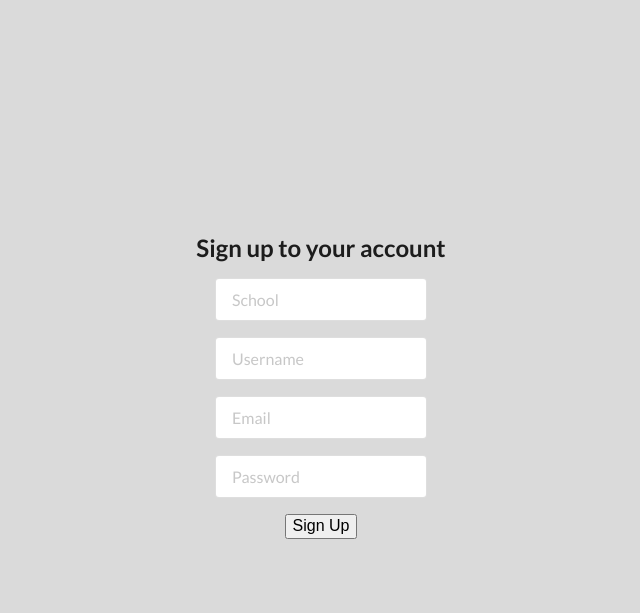
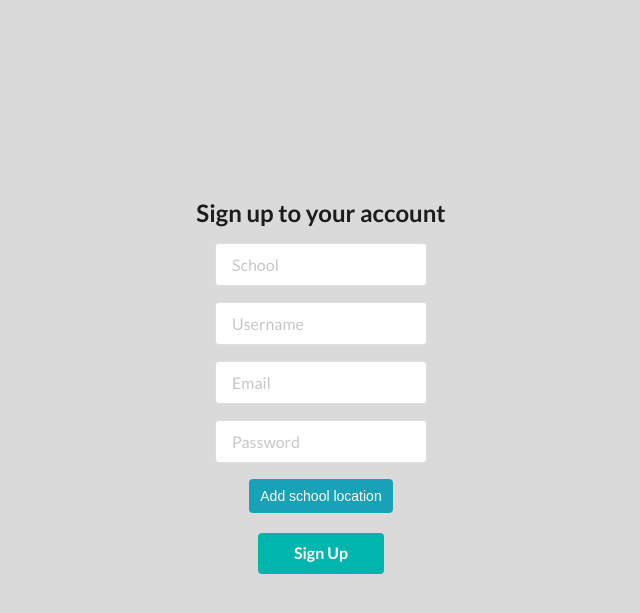
Before and after one commit to gauravuttarkar/LearningCurve1, a Django app: template login/templates/school.html in a window 1280 px wide. Shown: the top 613 px of the page, without its empty margins (319-959 px from the left). Run offline with Django 3.2, Linux system fonts and the light colour scheme; the template is opened without the code that fills it, so the values that code supplies are empty; some libraries are stand-ins or nearby versions.

Commit message:
added maps

```diff
--- a/login/templates/school.html
+++ b/login/templates/school.html
@@ -2,6 +2,12 @@
 <!DOCTYPE html>
 <html>
 <head>
+
+  <link rel="stylesheet" href="https://maxcdn.bootstrapcdn.com/bootstrap/4.0.0/css/bootstrap.min.css" integrity="sha384-Gn5384xqQ1aoWXA+058RXPxPg6fy4IWvTNh0E263XmFcJlSAwiGgFAW/dAiS6JXm" crossorigin="anonymous">
+
+  <script src="https://code.jquery.com/jquery-3.2.1.slim.min.js" integrity="sha384-KJ3o2DKtIkvYIK3UENzmM7KCkRr/rE9/Qpg6aAZGJwFDMVNA/GpGFF93hXpG5KkN" crossorigin="anonymous"></script>
+<script src="https://cdnjs.cloudflare.com/ajax/libs/popper.js/1.12.9/umd/popper.min.js" integrity="sha384-ApNbgh9B+Y1QKtv3Rn7W3mgPxhU9K/ScQsAP7hUibX39j7fakFPskvXusvfa0b4Q" crossorigin="anonymous"></script>
+<script src="https://maxcdn.bootstrapcdn.com/bootstrap/4.0.0/js/bootstrap.min.js" integrity="sha384-JZR6Spejh4U02d8jOt6vLEHfe/JQGiRRSQQxSfFWpi1MquVdAyjUar5+76PVCmYl" crossorigin="anonymous"></script>
   <!-- Standard Meta -->
   <meta charset="utf-8" />
   <meta http-equiv="X-UA-Compatible" content="IE=edge,chrome=1" />
@@ -30,13 +36,14 @@
   <link rel="stylesheet" type="text/css" href="{% static 'components/site.css' %}">
   <link rel="stylesheet" type="text/css" href="{% static 'components/container.css' %}">
   <link rel="stylesheet" type="text/css" href="{% static 'components/grid.css' %}">
+  <link rel="stylesheet" type="text/css" href="{% static 'components/button.css' %}">
 <!--   <link rel="stylesheet" type="text/css" href="{% static 'components/header.css' %}">
   <link rel="stylesheet" type="text/css" href="{% static 'components/image.css' %}">
   <link rel="stylesheet" type="text/css" href="{% static 'components/menu.css' %}">
   <link rel="stylesheet" type="text/css" href="{% static 'components/divider.css' %}">
   <link rel="stylesheet" type="text/css" href="{% static 'components/dropdown.css' %}">
   <link rel="stylesheet" type="text/css" href="{% static 'components/segment.css' %}">
-  <link rel="stylesheet" type="text/css" href="{% static 'components/button.css' %}">
+
   <link rel="stylesheet" type="text/css" href="{% static 'components/list.css' %}">
   <link rel="stylesheet" type="text/css" href="{% static 'components/icon.css' %}">
   <link rel="stylesheet" type="text/css" href="{% static 'components/sidebar.css' %}">
@@ -61,8 +68,20 @@
     .column {
       max-width: 450px;
     }
+    #map {
+   width: 100%;
+   height: 400px;
+   background-color: grey;
+  }
+
+  /* Set the size of the div element that contains the map */
+      /*#map {
+        height: 80%;
+        width: 60%%;
+      }*/
   </style>
-  <script>
+
+  <!-- <script>
   $(document)
     .ready(function() {
       $('.ui.form')
@@ -99,7 +118,7 @@
       ;
     })
   ;
-  </script>
+  </script> -->
 </head>
 <body>
 
@@ -134,13 +153,50 @@
             <input type="text" name="email" placeholder="Email">
           </div>
         </div>
+        <div class="field" style="display: none;">
+          <div class="ui left icon input">
+            <i class="user icon"></i>
+            <input id="loc" type="text" name="loc" placeholder="Location">
+          </div>
+        </div>
         <div class="field">
           <div class="ui left icon input">
             <i class="lock icon"></i>
             <input type="password" name="password" placeholder="Password">
           </div>
         </div>
-        <button class="ui fluid large teal submit button">Sign Up</button>
+
+        <button type="button" class="btn btn-info " data-toggle="modal" data-target="#myModal" onclick ="initMap()">Add school location</button>
+
+            <!-- Modal -->
+            <div id="myModal" class="modal fade" role="dialog">
+              <div class="modal-dialog">
+
+                <!-- Modal content-->
+                <div class="modal-content">
+                  <div class="modal-header">
+                    <h4 class="modal-title">Add your location</h4>
+                    <button type="button" class="close" data-dismiss="modal">&times;</button>
+
+                  </div>
+                  <div class="modal-body">
+
+                    <div id="map"></div>
+
+
+                  </div>
+                  <div class="modal-footer">
+                    <button type="button" class="btn btn-default" data-dismiss="modal">Close</button>
+                  </div>
+                </div>
+
+              </div>
+
+            </div>
+            <br><br>
+
+            <button class="ui fluid large teal submit button" style="width: 30%; margin: 0 auto;">Sign Up</button>
+
       </div>
 
       <div class="ui error message"></div>
@@ -155,6 +211,59 @@
     </div> -->
   </div>
 </div>
+    <script>
+// Initialize and add the map
+function initMap() {
+  // The location of Uluru
+  var uluru = {lat: -25.344, lng: 131.036};
+  // The map, centered at Uluru
+  var map = new google.maps.Map(
+      document.getElementById('map'), {zoom: 12, center: uluru});
+
+
+  infoWindow = new google.maps.Marker;
+
+        // Try HTML5 geolocation.
+        if (navigator.geolocation) {
+          navigator.geolocation.getCurrentPosition(function(position) {
+            var pos = {
+              lat: position.coords.latitude,
+              lng: position.coords.longitude
+            };
+
+
+            map.setCenter(pos);
+            var marker = new google.maps.Marker({
+              position: pos,
+              map: map,
+              title: 'Hello World!',
+              draggable: true
+            });
+
+          marker.addListener('dragend', function() {
+            map.setZoom(16);
+            pos = marker.getPosition();
+            map.setCenter(pos);
+            console.log(pos.lat(),pos.lng()) ;
+            document.getElementById("loc").value = pos.lat().toString() +","+ pos.lng().toString() ;
+
+          });
+            console.log(pos);
+            document.getElementById("loc").value = pos.lat.toString() +","+  pos.lng.toString() ;
+          }, function() {
+            handleLocationError(true, infoWindow, map.getCenter());
+          });
+        } else {
+          // Browser doesn't support Geolocation
+          handleLocationError(false, infoWindow, map.getCenter());
+        }
+}
+    </script>
+    <script async defer
+    src="https://maps.googleapis.com/maps/api/js?key=AIzaSyCSXeX3rYsGXTZDiLEQDk5SodYFN9JSN4A
+
+&callback=initMap">
+    </script>
 
 </body>
 
--- a/login/templates/signup.html
+++ b/login/templates/signup.html
@@ -2,6 +2,8 @@
 <!DOCTYPE html>
 <html>
 <head>
+
+
   <!-- Standard Meta -->
   <meta charset="utf-8" />
   <meta http-equiv="X-UA-Compatible" content="IE=edge,chrome=1" />
@@ -120,7 +122,9 @@
 
         <div class="radio">
           <label><input type="radio"  name="optradio" value="school">School</label>
+
         </div>
+
         <button class="ui fluid large teal submit button">Sign Up</button>
       </div>
 
@@ -129,6 +133,7 @@
     </form>
 
 
+
   </div>
 </div>
 
--- a/school/models.py
+++ b/school/models.py
@@ -5,3 +5,4 @@ class School(models.Model):
 	principal = models.ForeignKey(User,on_delete=models.CASCADE)
 	schoolName = models.CharField(max_length=100, null=False,default="")
 	credentials = models.CharField(max_length=100)
+	location = models.CharField(max_length=100, null = False, default = "12.3052032,76.6222336")
--- a/school/views.py
+++ b/school/views.py
@@ -45,6 +45,7 @@ def school_submit(request):
 	principal = request.POST.get("principal")
 	password = request.POST.get("password")
 	email = request.POST.get("email")
+	location = request.POST['loc']
 	try:
 		user = User.objects.create_user(username=principal,password=password,email=email,is_staff=True)
 		user.save()
@@ -52,7 +53,7 @@ def school_submit(request):
 	except:
 	 	return render(request,'login/templates/school.html',{'message':'Username already taken'})
 
-	schoolObj = School.objects.create(principal=user,schoolName=school)
+	schoolObj = School.objects.create(principal=user,schoolName=school, location = location)
 	schoolObj.save()
 
 	return redirect("/authenticate/login")
```
Also changed, not shown: db.sqlite3, school/migrations/0003_school_location.py (added), 1 other file.
